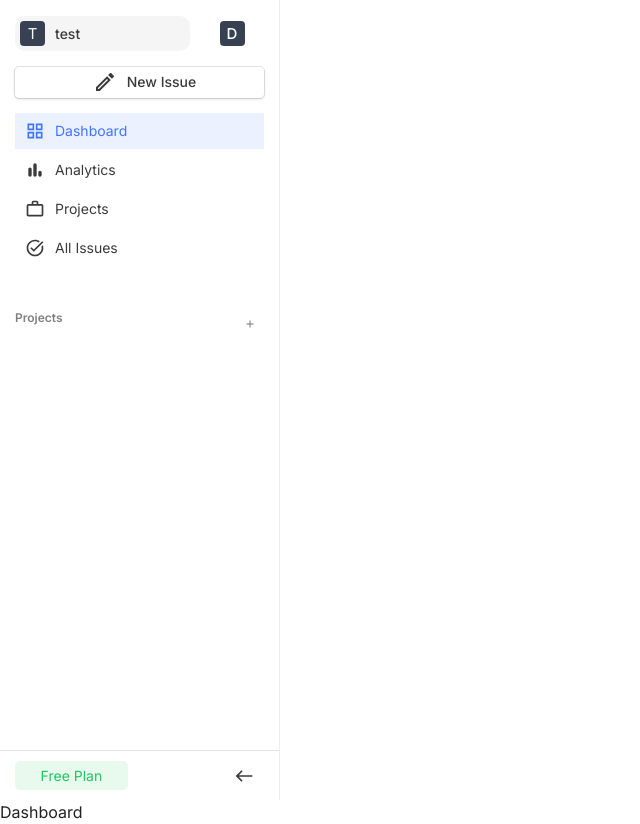
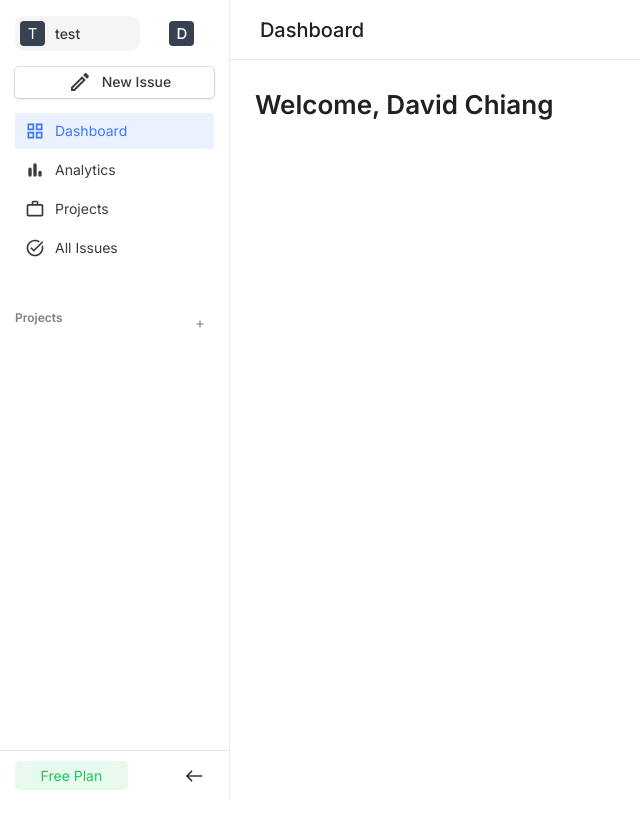
Before and after one commit to daveanthonyc/Pano, a React (Vite) app: page /dashboard in a window 1280 px wide. Shown: the whole page, without its empty margins (0-640 px from the left). After the commit the page ends 800 px from the top, so only its background shows below. Built offline with nearby package versions, Linux system fonts and the light colour scheme.

Commit message:
Sidebar/Topbar: static version complete

```diff
--- /dev/null
+++ b/src/components/Topbar.tsx
@@ -0,0 +1,17 @@
+import { Box, Typography } from '@mui/material'
+
+function Topbar({ title } : { title: string }) {
+  return (
+    <Box height='60px' borderBottom='1px solid rgba(0,0,0,0.1)' display='flex' alignItems='center' justifyContent='space-between' paddingInline='30px'>
+        <Box>
+            <Typography variant='h6' component='h1'>{title}</Typography>
+        </Box>
+        <Box>
+
+        </Box>
+
+    </Box>
+  )
+}
+
+export default Topbar;
--- a/src/views/dashboard/index.tsx
+++ b/src/views/dashboard/index.tsx
@@ -1,6 +1,14 @@
+import { Typography, Box } from "@mui/material";
+import Topbar from "../../components/Topbar";
+
 function Dashboard() {
   return (
-    <div>Dashboard</div>
+    <Box width='100%'>
+        <Topbar title='Dashboard'/>
+        <Box padding='25px'>
+            <Typography fontWeight='600' fontSize='26px'>Welcome, David Chiang</Typography>
+        </Box>
+    </Box>
   )
 }
 
--- a/src/views/layout/index.tsx
+++ b/src/views/layout/index.tsx
@@ -1,11 +1,13 @@
 import { Outlet } from "react-router-dom"
 import Sidebar from "../../components/Sidebar"
 import { Box } from '@mui/material'
+import { ReactNode } from "react"
 
-function Layout() {
+function Layout({ children } : { children: ReactNode}) {
   return (
-    <Box>
-        <Sidebar></Sidebar>
+    <Box display={'flex'}>
+        <Sidebar />
+        {children}
         <Outlet />
     </Box>
   )
```
